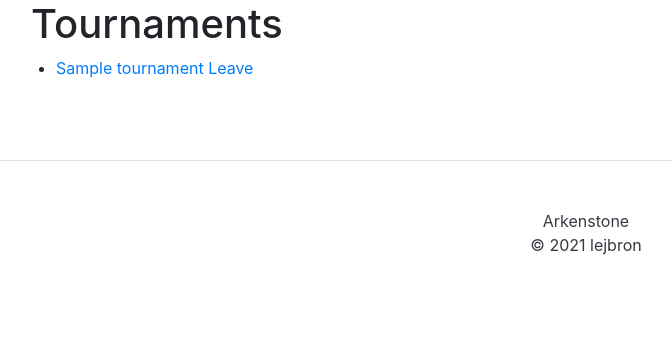
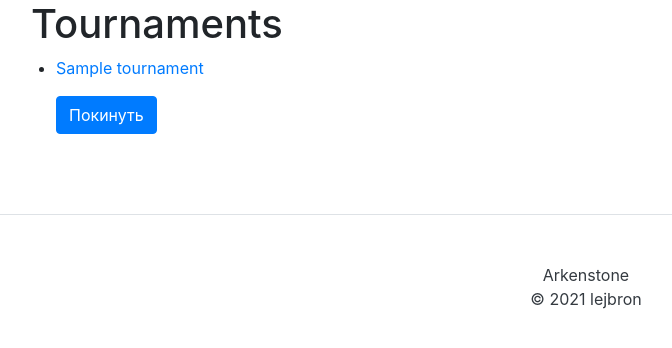
Before and after one commit to lejbron/arkenstone, a Django app: page /tournaments/ in a window 1280 px wide. Shown: the part 56-404 px from the top of the page, without its empty margins (54-726 px from the left). Run offline with Django 3.2, Linux system fonts and the light colour scheme; a user stored in the database is signed in; tables that the repository leaves empty hold one stand-in row (values such as "Sample post"); some libraries are stand-ins or nearby versions.

Commit message:
Tournaments list template updated. Forms file renamed + small corrections. Mini test success.

```diff
--- a/arkenstone/tournaments/templates/tournaments_list.html
+++ b/arkenstone/tournaments/templates/tournaments_list.html
@@ -13,9 +13,15 @@
               <a href="{{ t.get_absolute_url }}">{{ t }}</a>
               {% if user.is_authenticated %}
                 {% if t.id in tournaments_reglist %}
-                  <a href="">Leave</a>
+                  <form action="">
+                    {% csrf_token %}
+                    <button type="submit" class="btn btn-primary">Покинуть</button>
+                  </form>
                 {% else %}
-                  <a href="{{ t.get_absolute_url }}register/">Register</a>
+                  <form action="{{ t.get_absolute_url }}register/">
+                    {% csrf_token %}
+                    <button type="submit" class="btn btn-primary">Зарегистрироваться</button>
+                  </form>
                 {% endif %}
               {% endif %}
             </p>
--- a/arkenstone/tournaments/views/__init__.py
+++ b/arkenstone/tournaments/views/__init__.py
@@ -1,3 +1,3 @@
-from .form_views import *
+from .data_input_forms import *
 from .function_based_views import *
 from .status_change_forms import *
--- a/arkenstone/tournaments/views/form_views.py
+++ b/arkenstone/tournaments/views/data_input_forms.py
@@ -62,10 +62,7 @@ def input_tour_results(request, tour_slug):
     Форма корректировки парингов. Доступна только организаторам.
     '''
     tour = get_object_or_404(Tour, tour_slug=tour_slug)
-#    registered_players = tour.tournament.registered_players.values_list('player', flat=True)
     data = request.POST or None
-#   if tour.tour_status == 'crt':
-#        tour.setup_pairs()
 
     formset = MatchesResultsFormSet(
         data,
@@ -76,8 +73,6 @@ def input_tour_results(request, tour_slug):
 
     if request.method == 'POST' and formset.is_valid():
         formset.save()
-#        tour.tour_status = 'fin'
-#       tour.save()
         if tour.tour_status == 'fin':
             tour.update_tour_results()
         return redirect('tour-detail', tour.tour_slug)
```
